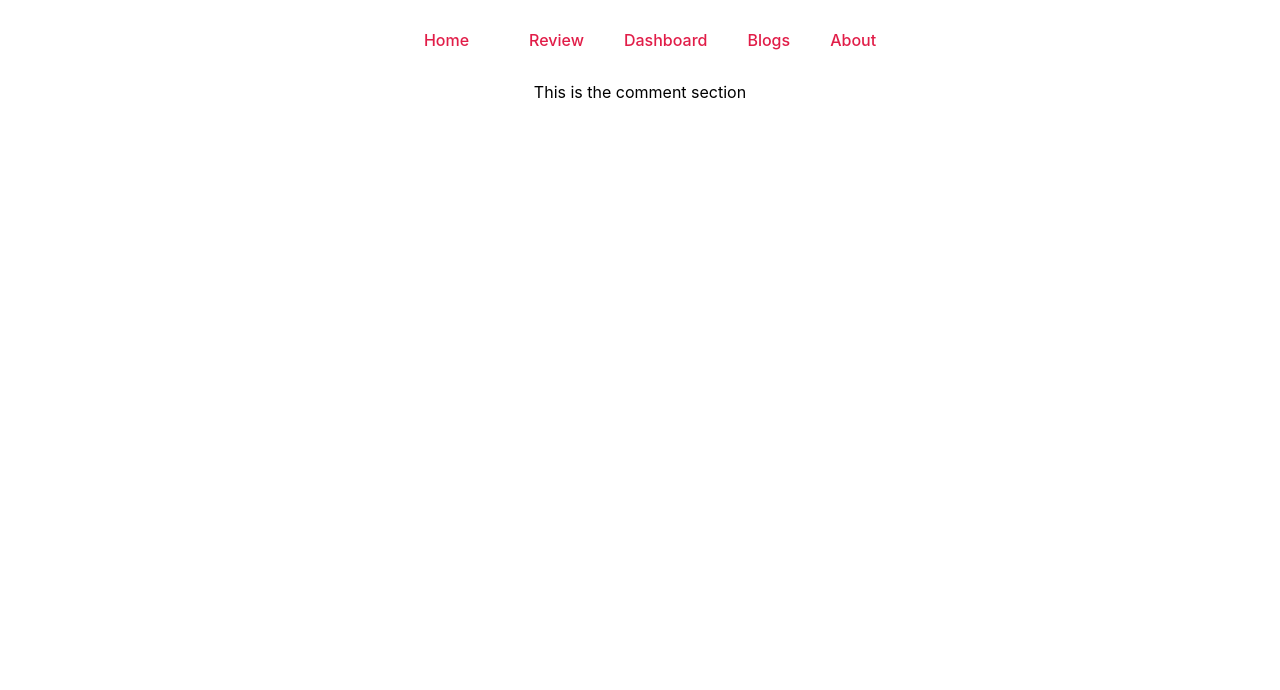
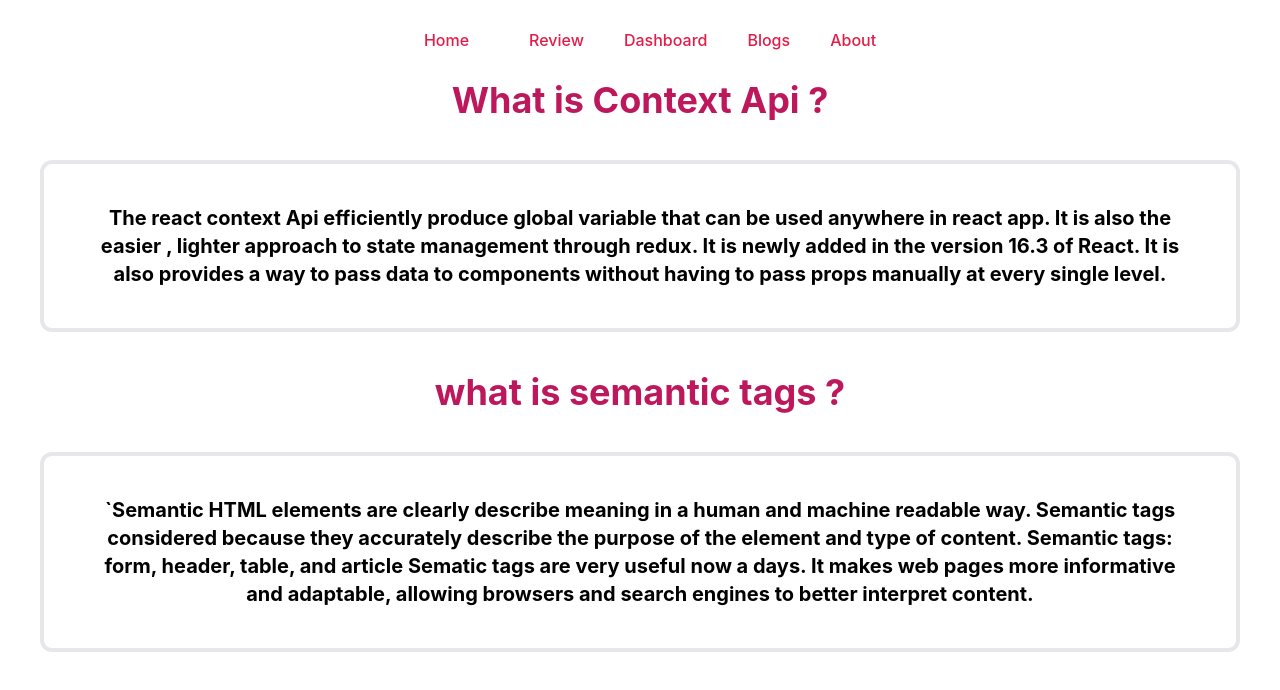
Before and after one commit to RHN007/product-anlysis-website, a React (Create React App) app in the folder product-analysis-website/: page /blogs in a window 1280 px wide. Shown: the top 690 px of the page. Built offline with nearby package versions, Linux system fonts and the light colour scheme.

Commit message:
adding Blogs

```diff
--- a/product-analysis-website/src/components/Blogs/Blogs.js
+++ b/product-analysis-website/src/components/Blogs/Blogs.js
@@ -3,7 +3,30 @@ import React from 'react';
 const Blogs = () => {
     return (
         <div>
-            This is the comment section
+            <article>
+                <div>
+                    <p className='text-4xl font-bold text-pink-700 '>What is Context Api ?</p>
+                    <p className='text-xl font-bold border-4 rounded-xl p-10 m-10'>The react context Api efficiently produce global variable that can be used anywhere in react app.
+                    It is also the easier , lighter approach to state management through redux.
+                    It is newly added in the version 16.3 of React. It is also provides a way to pass data to components without having to pass props manually at every single level.
+
+                      </p>
+                </div>
+            </article>
+            <article>
+                <div>
+                    <p className='text-4xl font-bold text-pink-700 '>what is semantic tags ?</p>
+                    <p className='text-xl font-bold border-4 rounded-xl p-10 m-10'>
+
+                    `Semantic HTML elements are clearly describe meaning in a human and machine readable way.
+                    Semantic tags considered because they accurately describe the purpose of the element and type of content.
+                    Semantic tags: form, header, table, and article
+                    Sematic tags are very useful now a days.  It makes web pages more informative and adaptable, allowing browsers and search engines to better interpret content.
+
+
+                    </p>
+                </div>
+            </article>
         </div>
     );
 };
```
